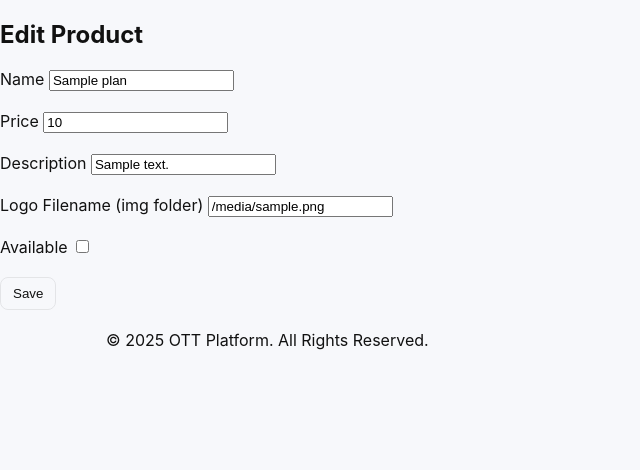
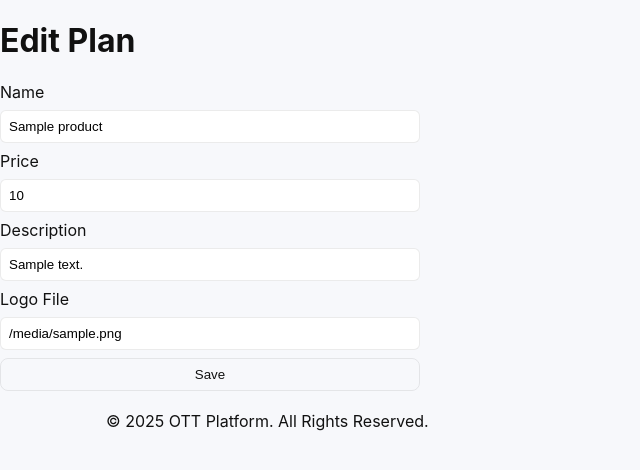
Before and after one commit to kafeelk528-ship-it/ott-minor-fixed, a Flask app: template templates/admin_edit.html in a window 1280 px wide. Shown: the part 165-635 px from the top of the page, without its empty margins (0-640 px from the left). Run offline with Flask 3, Linux system fonts and the light colour scheme; the template is opened without the code that fills it: most values are stand-ins (such as "Sample title", 1, 10 or a date in 2020).

Commit message:
Update admin_edit.html

```diff
--- a/templates/admin_edit.html
+++ b/templates/admin_edit.html
@@ -1,26 +1,22 @@
 {% extends "base.html" %}
 {% block content %}
 
-<h2>Edit Product</h2>
+<h1>Edit Plan</h1>
 
-<form method="POST">
-
+<form method="post" class="form">
     <label>Name</label>
-    <input type="text" name="name" value="{{ plan.name }}"><br><br>
+    <input type="text" name="name" value="{{ product.name }}" required>
 
     <label>Price</label>
-    <input type="number" name="price" value="{{ plan.price }}"><br><br>
+    <input type="number" name="price" value="{{ product.price }}" required>
 
     <label>Description</label>
-    <input type="text" name="desc" value="{{ plan.desc }}"><br><br>
+    <input type="text" name="desc" value="{{ product.desc }}" required>
 
-    <label>Logo Filename (img folder)</label>
-    <input type="text" name="logo" value="{{ plan.logo }}"><br><br>
+    <label>Logo File</label>
+    <input type="text" name="logo" value="{{ product.logo }}">
 
-    <label>Available</label>
-    <input type="checkbox" name="available" {% if plan.available %}checked{% endif %}><br><br>
-
-    <button class="btn-green btn">Save</button>
+    <button class="btn" type="submit">Save</button>
 </form>
 
 {% endblock %}
```
